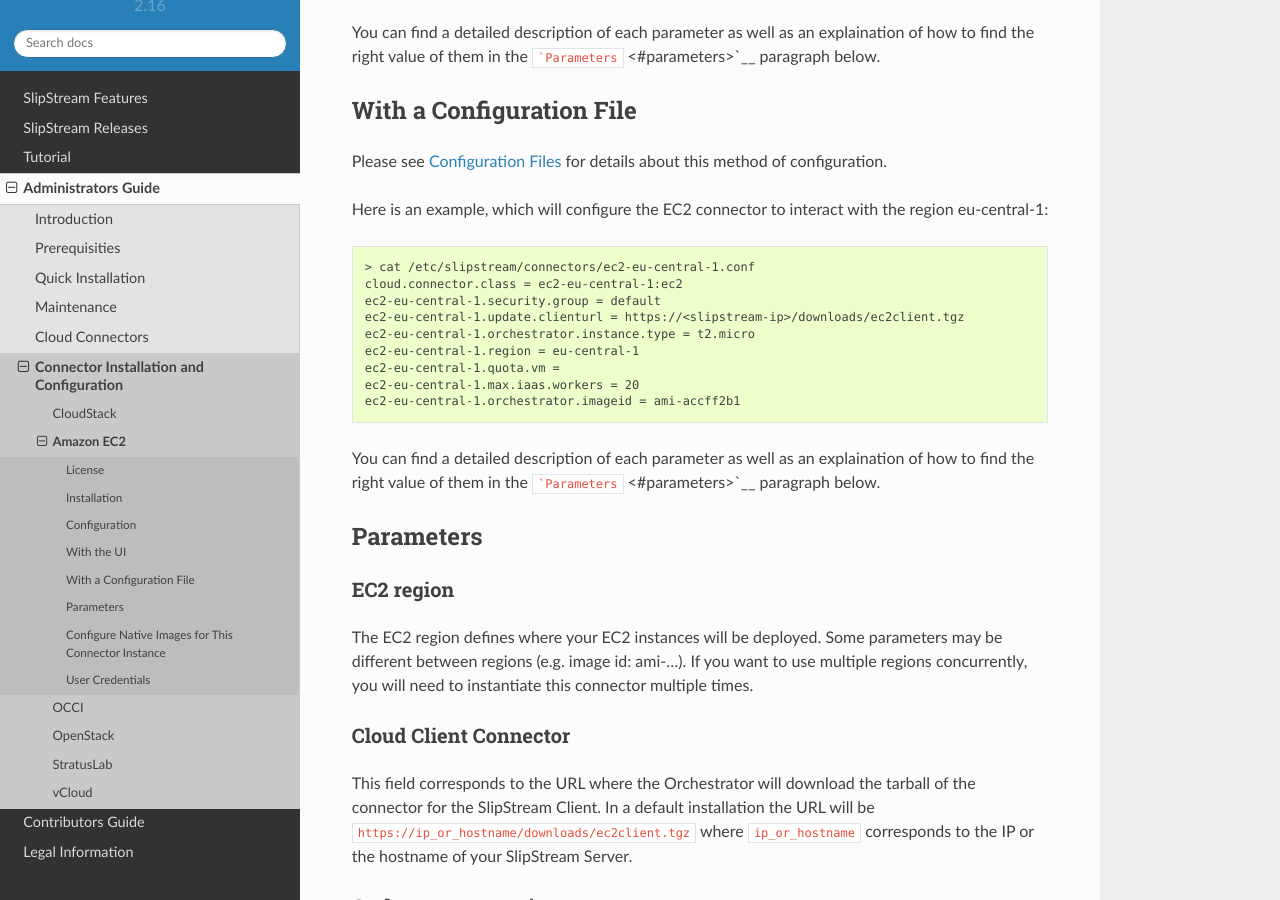
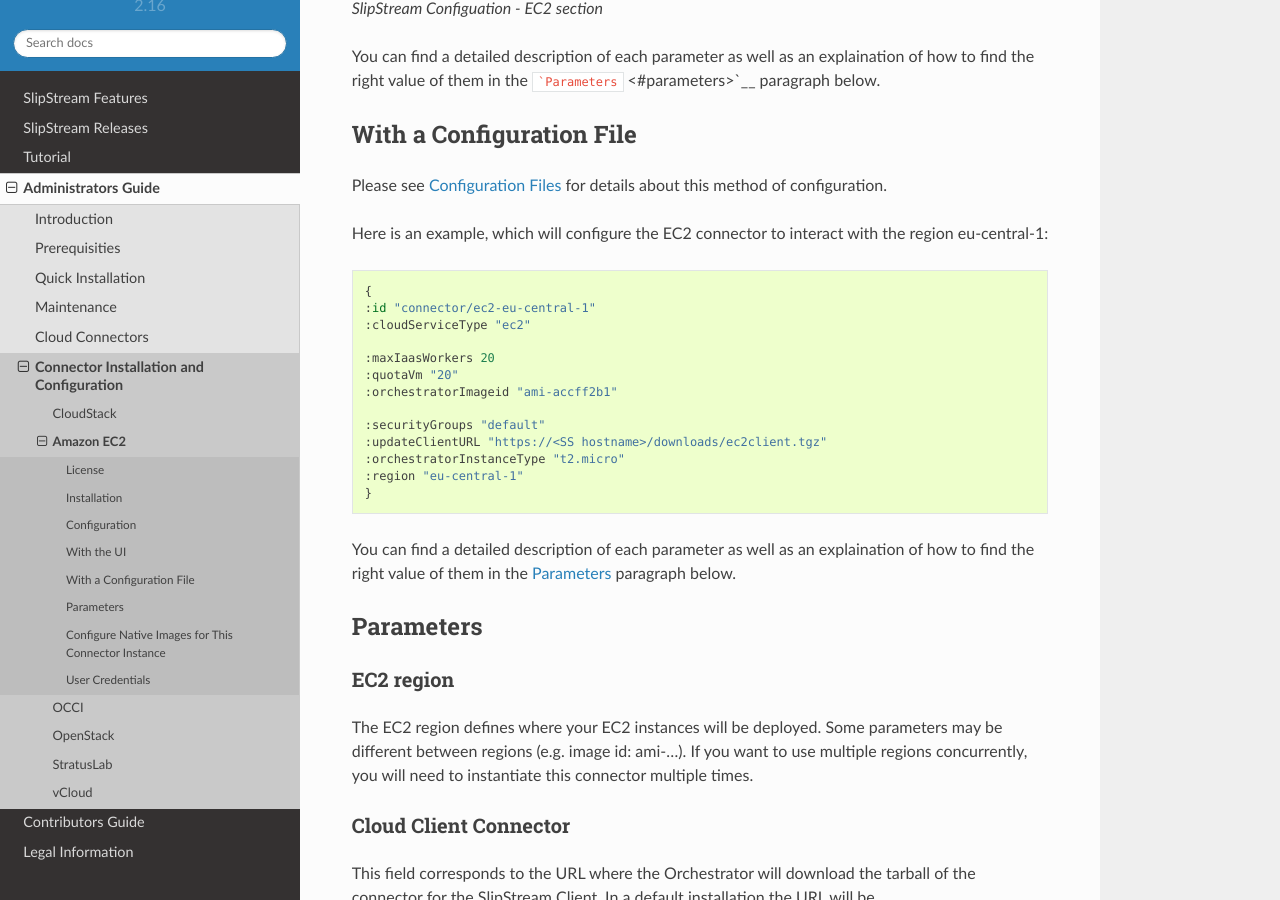
Before and after one commit to slipstream/SlipStreamDocumentation, a Sphinx documentation site: the page built from docs/administrator_guide/connectors/ec2_connector.rst, in a window 1280 px wide and 900 px high, scrolled down 2473 px. Built offline with Sphinx 7.4.7 and the Read the Docs theme 2.0.0, drawn with Linux system fonts in a browser that asks for light colours; some of the changed text lies outside the part shown.

Commit message:
updated docu on EC2 connector configuration

````diff
--- a/docs/administrator_guide/connectors/ec2_connector.rst
+++ b/docs/administrator_guide/connectors/ec2_connector.rst
@@ -42,8 +42,9 @@
 more instances of this connector by either:
 
 1. Using the `UI <#with-the-ui>`__.
-2. Drop a `configuration file <#with-a-configuration-file>`__ and
-   restart the service.
+2. Add a connector instance defined via `configuration file
+   <#with-a-configuration-file>`__ using `ss-config` utility and restart
+   the service.
 
 With the UI
 -----------
@@ -103,7 +104,6 @@
 
 With a Configuration File
 -------------------------
-
 Please see :ref:`dg-cfg-files` for details about this method of
 configuration.
 
@@ -112,19 +112,23 @@
 
 ::
 
-    > cat /etc/slipstream/connectors/ec2-eu-central-1.conf
-    cloud.connector.class = ec2-eu-central-1:ec2
-    ec2-eu-central-1.security.group = default
-    ec2-eu-central-1.update.clienturl = https://<slipstream-ip>/downloads/ec2client.tgz
-    ec2-eu-central-1.orchestrator.instance.type = t2.micro
-    ec2-eu-central-1.region = eu-central-1
-    ec2-eu-central-1.quota.vm =
-    ec2-eu-central-1.max.iaas.workers = 20
-    ec2-eu-central-1.orchestrator.imageid = ami-accff2b1
+    {
+    :id "connector/ec2-eu-central-1"
+    :cloudServiceType "ec2"
+
+    :maxIaasWorkers 20
+    :quotaVm "20"
+    :orchestratorImageid "ami-accff2b1"
+
+    :securityGroups "default"
+    :updateClientURL "https://<SS hostname>/downloads/ec2client.tgz"
+    :orchestratorInstanceType "t2.micro"
+    :region "eu-central-1"
+    }
 
 You can find a detailed description of each parameter as well as an
 explaination of how to find the right value of them in the
-```Parameters`` <#parameters>`__ paragraph below.
+`Parameters <#parameters>`__ paragraph below.
 
 Parameters
 ----------
````
